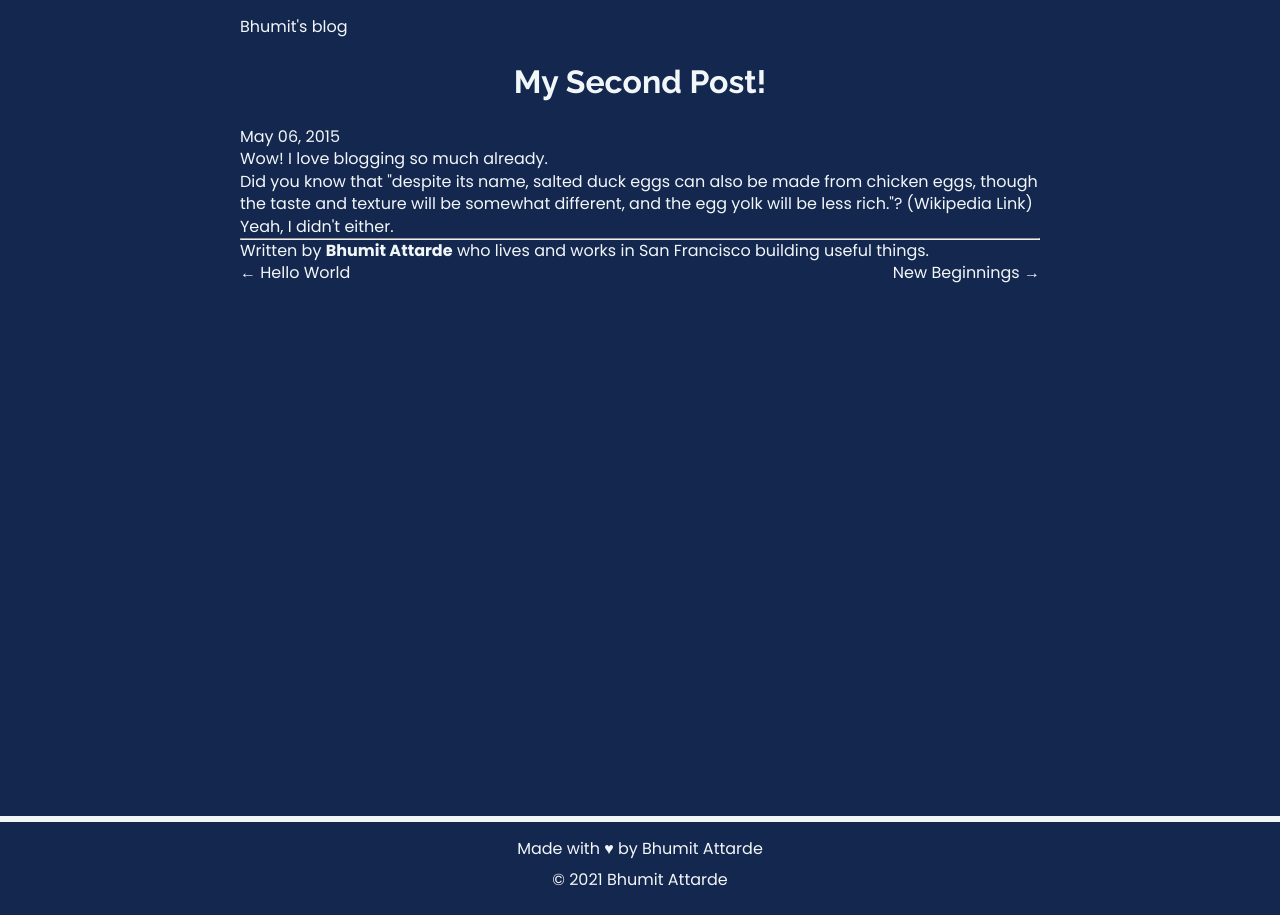
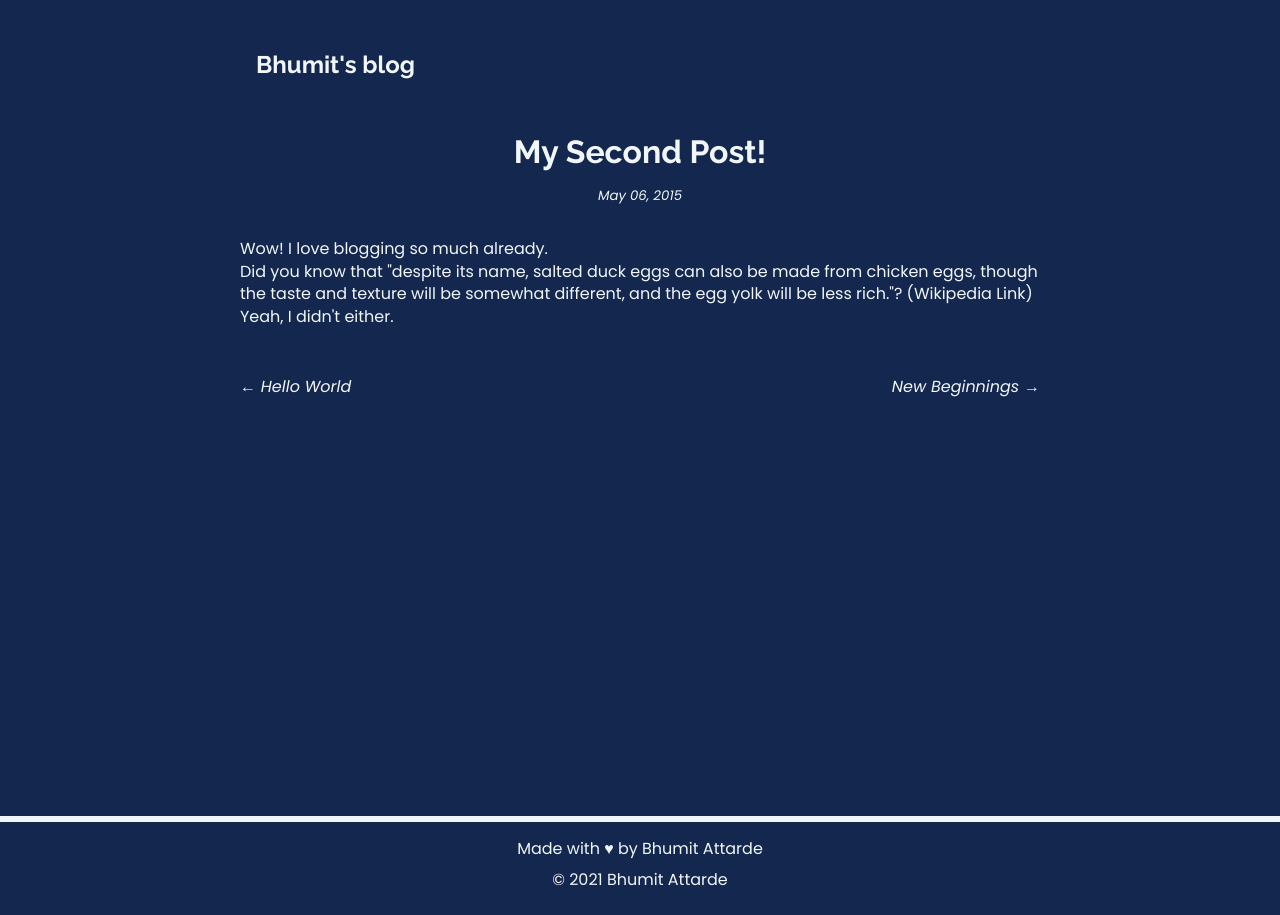
Before and after one commit to bhumitattarde/blog.bhumit.net, a Gatsby site: page /my-second-post/ in a window 1280 px wide. Built offline with nearby package versions, Linux system fonts and the light colour scheme; Gatsby itself is replaced by a stand-in of ours.

Commit message:
Added CSS for blog tmpl

```diff
--- a/gatsby-node.js
+++ b/gatsby-node.js
@@ -5,7 +5,7 @@ exports.createPages = async ({ graphql, actions, reporter }) => {
   const { createPage } = actions
 
   // Define a template for blog post
-  const blogPost = path.resolve(`./src/templates/blog-post.js`)
+  const blogPost = path.resolve(`./src/templates/js/BlogPostTmpl.js`)
 
   // Get all markdown blog posts sorted by date
   const result = await graphql(
--- a/src/components/css/Footer.module.css
+++ b/src/components/css/Footer.module.css
@@ -5,6 +5,7 @@
   justify-content: space-between;
   align-items: center;
   text-align: center;
+  font-size: var(--normalFontSize);
 }
 
 .Footer hr {
--- a/src/components/css/Header.module.css
+++ b/src/components/css/Header.module.css
@@ -1,8 +1,9 @@
 .mainPageHeader {
-  margin: 5em 1em;
+  margin: 4em 1em;
 }
 
 .Header {
+  margin: 2em 1em 3em 1em;
 }
 
 /*FIXME Imperfect */
--- a/src/components/css/Layout.module.css
+++ b/src/components/css/Layout.module.css
@@ -15,4 +15,5 @@
   max-width: 800px;
   height: max(100vh, 100%);
   min-height: 100vh;
+  padding-bottom: 4em;
 }
--- a/src/components/js/Header.js
+++ b/src/components/js/Header.js
@@ -20,7 +20,9 @@ const Header = ({ title, location }) => {
   } else {
     header = (
       <header className={HeaderStyle.Header}>
-        <Link to="/">{title}</Link>
+        <h2>
+          <Link to="/">{title}</Link>
+        </h2>
       </header>
     )
   }
--- a/src/style.css
+++ b/src/style.css
@@ -8,6 +8,8 @@
 
   --linkHoverColor: #14ffec;
   --progressIndicatorBadColor: #fcbf1e;
+
+  --normalFontSize: clamp(16px, 1vw, 20px);
 }
 
 /* HTML elements */
--- /dev/null
+++ b/src/templates/css/BlogPostTmpl.module.css
@@ -0,0 +1,25 @@
+.articleHeader {
+  margin-bottom: 2em;
+  text-align: center;
+}
+
+.articleHeader h1 {
+  margin-bottom: 0.3em;
+}
+
+.blogDate {
+  font-style: italic;
+}
+
+.blogNav {
+  margin-top: 3em;
+}
+
+.blogNav > ul {
+  display: flex;
+  flex-direction: row;
+  justify-content: space-between;
+  align-content: center;
+  font-size: var(--normalFontSize);
+  font-style: italic;
+}
--- a/src/templates/blog-post.js
+++ b/src/templates/js/BlogPostTmpl.js
@@ -1,13 +1,15 @@
 import * as React from "react"
 import { Link, graphql } from "gatsby"
 
-import Bio from "../components/js/Bio"
-import Layout from "../components/js/Layout"
-import Seo from "../components/js/SEO"
+// import Bio from "../../components/js/Bio"
+import Layout from "../../components/js/Layout"
+import Seo from "../../components/js/SEO"
 
-const BlogPostTemplate = ({ data, location }) => {
+import * as BlogPostTmplStyle from "../css/BlogPostTmpl.module.css"
+
+const BlogPostTmpl = ({ data, location }) => {
   const post = data.markdownRemark
-  const siteTitle = data.site.siteMetadata?.title || `Title`
+  const siteTitle = data.site.siteMetadata.title
   const { previous, next } = data
 
   return (
@@ -16,34 +18,23 @@ const BlogPostTemplate = ({ data, location }) => {
         title={post.frontmatter.title}
         description={post.frontmatter.description || post.excerpt}
       />
-      <article
-        className="blog-post"
-        itemScope
-        itemType="http://schema.org/Article"
-      >
-        <header>
+
+      <article itemScope itemType="http://schema.org/Article">
+        <header className={BlogPostTmplStyle.articleHeader}>
           <h1 itemProp="headline">{post.frontmatter.title}</h1>
-          <p>{post.frontmatter.date}</p>
+          <small className={BlogPostTmplStyle.blogDate}>
+            {post.frontmatter.date}
+          </small>
         </header>
+
         <section
           dangerouslySetInnerHTML={{ __html: post.html }}
           itemProp="articleBody"
         />
-        <hr />
-        <footer>
-          <Bio />
-        </footer>
       </article>
-      <nav className="blog-post-nav">
-        <ul
-          style={{
-            display: `flex`,
-            flexWrap: `wrap`,
-            justifyContent: `space-between`,
-            listStyle: `none`,
-            padding: 0,
-          }}
-        >
+
+      <nav className={BlogPostTmplStyle.blogNav}>
+        <ul>
           <li>
             {previous && (
               <Link to={previous.fields.slug} rel="prev">
@@ -64,7 +55,7 @@ const BlogPostTemplate = ({ data, location }) => {
   )
 }
 
-export default BlogPostTemplate
+export default BlogPostTmpl
 
 export const pageQuery = graphql`
   query BlogPostBySlug(
```
Also changed, not shown: gatsby-browser.js (+4 -3 lines).
